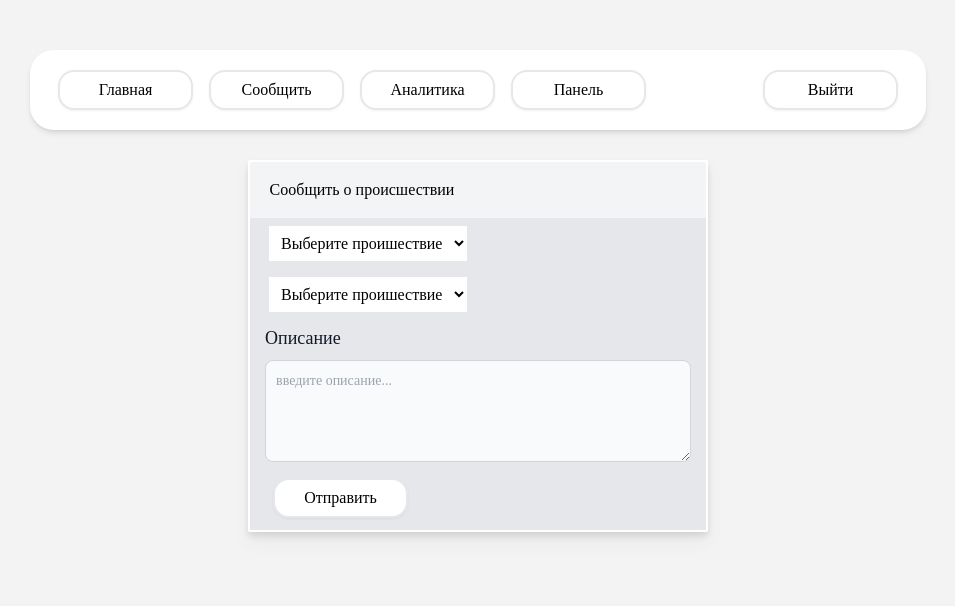
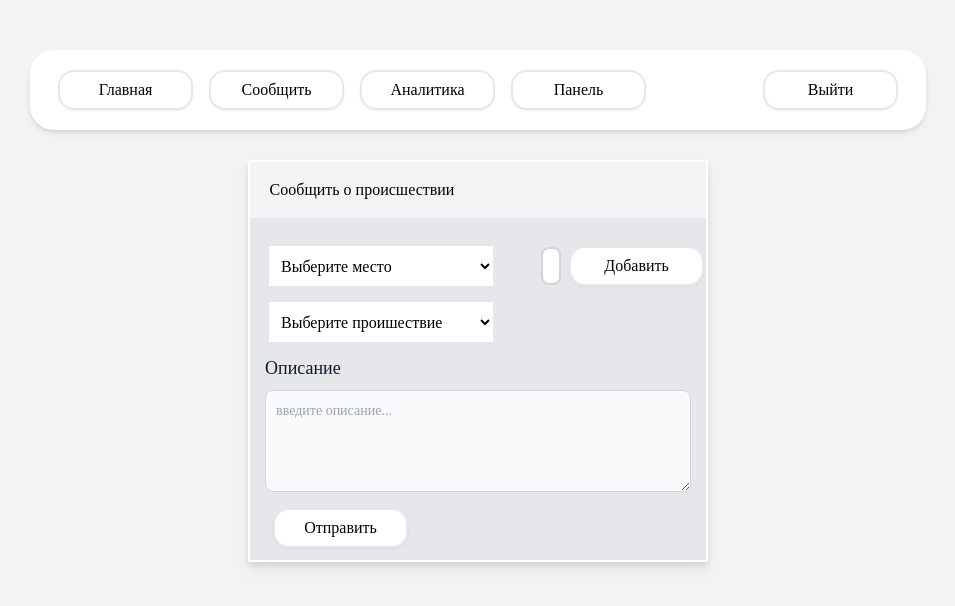
Before and after one commit to rx6aih/Hackaton, a React (Vite) app: page /report in a window 1280 px wide. Shown: the top 606 px of the page, without its empty margins (162-1117 px from the left). Built offline with nearby package versions, Linux system fonts and the light colour scheme; the HTML template or start-up script is replaced by a standard one.

Commit message:
api репортов тест

```diff
--- a/src/Components/UI/Select/Select.jsx
+++ b/src/Components/UI/Select/Select.jsx
@@ -5,7 +5,7 @@ const Select = function({options, defaultOption, value, onChange}){
         <select
             value={value} // Убедитесь, что value соответствует одному из значений в options
             onChange={event => onChange(event.target.value)}
-            className={"bg-white p-2"}
+            className={"bg-white p-2 h-10 w-56"}
         >
             <option value="">{defaultOption}</option>
             {
--- a/src/Components/UI/Text/TextBox.jsx
+++ b/src/Components/UI/Text/TextBox.jsx
@@ -3,7 +3,9 @@ import React from 'react';
 const TextBox = ({title, placeholder,...props}) => {
     return (
         <div className={"flex flex-col w-full"}>
-            <p className={"font-medium text-xl mb-2"}>{title}</p>
+            {title &&
+                <p className={"font-medium text-xl mb-2"}>{title}</p>
+            }
             <input className={"w-full rounded-lg p-2 border-gray-300 border-2 hover:bg-gray-50 "}
                    placeholder={placeholder} type={"text"} {...props}/>
         </div>
--- a/src/Services/OurApi/index.js
+++ b/src/Services/OurApi/index.js
@@ -1,9 +1,17 @@
 import axios from "axios";
 export const postReport = async(report) =>{
     try{
-        var response = await axios.post("http://localhost:8000/",report)
+        var response = await axios.post("http://localhost:8000/api/report-incedents",report)
         return response.status;
     } catch(err){
         console.log(err);
     }
 }
+export const placePost = async(title) =>{
+    try{
+        var response = await axios.post("http://localhost:8000/api/report-location",title)
+        return response.status;
+    } catch(err){
+        console.log(err);
+    }
+}
--- a/src/pages/Report.jsx
+++ b/src/pages/Report.jsx
@@ -1,4 +1,4 @@
-import React from 'react';
+import React, {useState} from 'react';
 import TextBox from "../Components/UI/Text/TextBox.jsx";
 import Select from "../Components/UI/Select/Select.jsx";
 import TextArea from "../Components/UI/Text/TextArea.jsx";
@@ -6,10 +6,10 @@ import CoolButton from "../Components/UI/CoolButton/CoolButton.jsx";
 import {postReport} from "../Services/OurApi/index.js";
 
 const Report = () => {
-    const [report, setReport] = React.useState({location_id:"",title:"",text:""});
-
+    const [report, setReport] = useState({location_id:"",title:"",text:""});
+    const [place, setPlace] = useState({title:""})
     console.log(report)
-    const createReport = () => {
+    const createReport = (newReport) => {
         var response = postReport(report);
         console.log(response);
 
@@ -19,24 +19,51 @@ const Report = () => {
         const newReport = {
             ...report,
         }
+        createReport(newReport);
         setReport({location_id:"",title:"",text:""});
     }
+
+    const createPlace = (newPlace) => {
+        var response = postReport(newPlace);
+        console.log(response);
+
+    }
+    const addPlace = (e) => {
+        e.preventDefault();
+        const newPlace = {
+            ...place,
+        }
+        createPlace(newPlace);
+        setPlace({title: ""});
+    }
+
+
     return (
-        <form onSubmit={e =>
-            addReport(e)
-        } className={"flex flex-col w-[60%] h-[100vh] items-center mt-10 rounded-lg "}>
+        <form className={"flex flex-col w-[60%] h-[100vh] items-center mt-10 rounded-lg "}>
             <div className={"flex flex-col w-[60%] items-center justify-center bg-gray-200 border-2 border-white border-solid rounded-sm drop-shadow-lg"}>
                 <div className={"p-5 bg-gray-100 w-full"}>
                     <h1>Сообщить о происшествии</h1>
                 </div>
-                <div className={"w-[95%] p-2"}>
+                <div className={"flex flex-row w-[95%] p-2"}>
+                    <div className={"mt-auto mr-10"}>
                         <Select value={report.location} onChange={(value) => setReport({...report,location_id:Date.now().toString()})}
                                 options={[
                                     {location_id: "test", name: "test"},
                                     {location_id: "test", name: "test"},
                                     {location_id: "test", name: "test"},
                                 ]}
-                            defaultOption={"Выберите проишествие"}/>
+                                defaultOption={"Выберите место"}/>
+                    </div>
+
+                    <div className={"flex flex-row items-center justify-center ml-2"}>
+                        <div className={"mt-5"}>
+                            <TextBox placeholder={"введите новое место"}   value={place.title}
+                                     onChange={e => {setPlace({...place,title:e.target.value})}}/>
+                        </div>
+                        <div className={"flex mt-5 justify-center items-center"}>
+                            <CoolButton children={"Добавить"} onClick={e=>addPlace(e)}/>
+                        </div>
+                    </div>
                 </div>
                 <div className={"w-[95%] p-2"}>
                     <Select value={report.type} onChange={(value) => setReport({...report,type:value})} options={[
@@ -55,7 +82,7 @@ const Report = () => {
                     />
                 </div>
                 <div className={"w-[95%] p-1 mb-2"}>
-                    <CoolButton>Отправить</CoolButton>
+                    <CoolButton onClick={e=>addReport(e)}>Отправить</CoolButton>
                 </div>
             </div>
 
```
Lines whose indentation alone changed are shown as unchanged.
